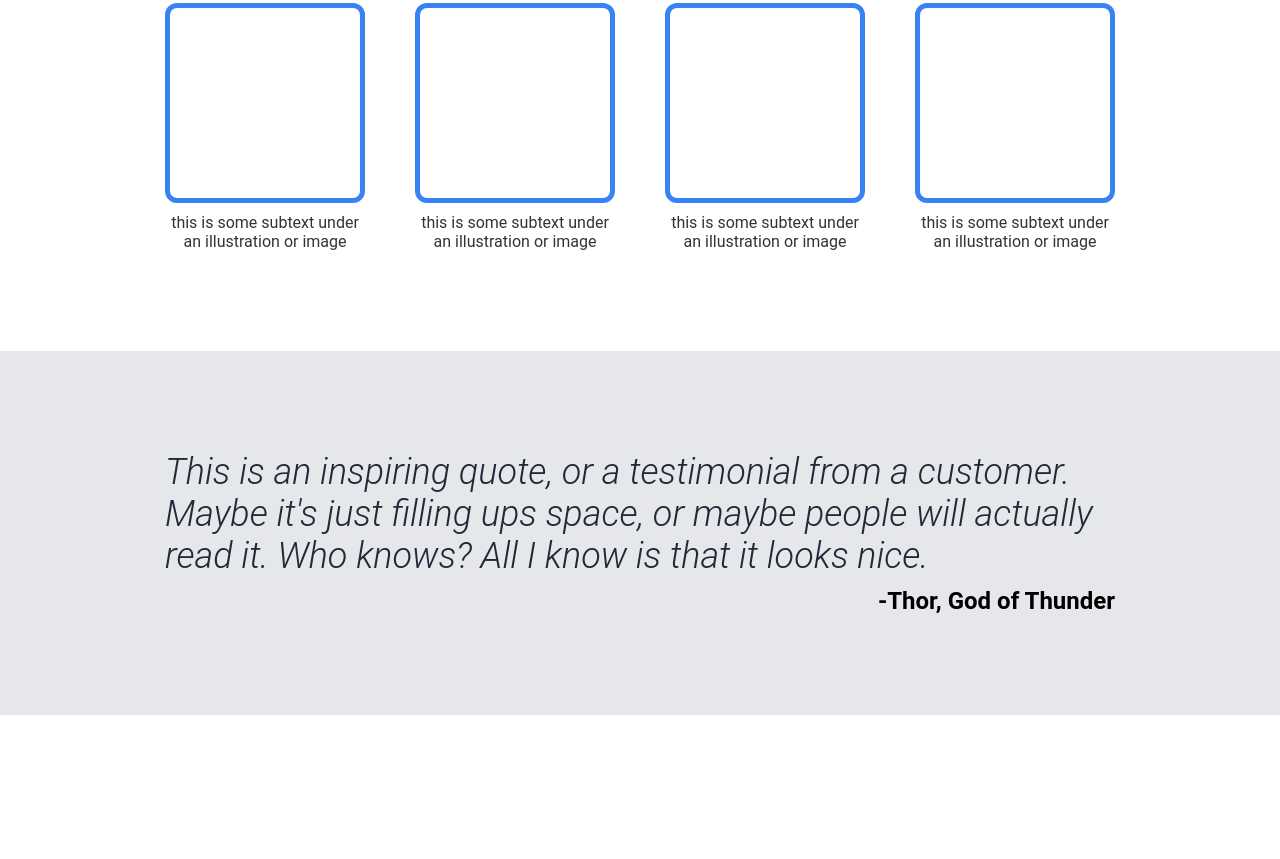
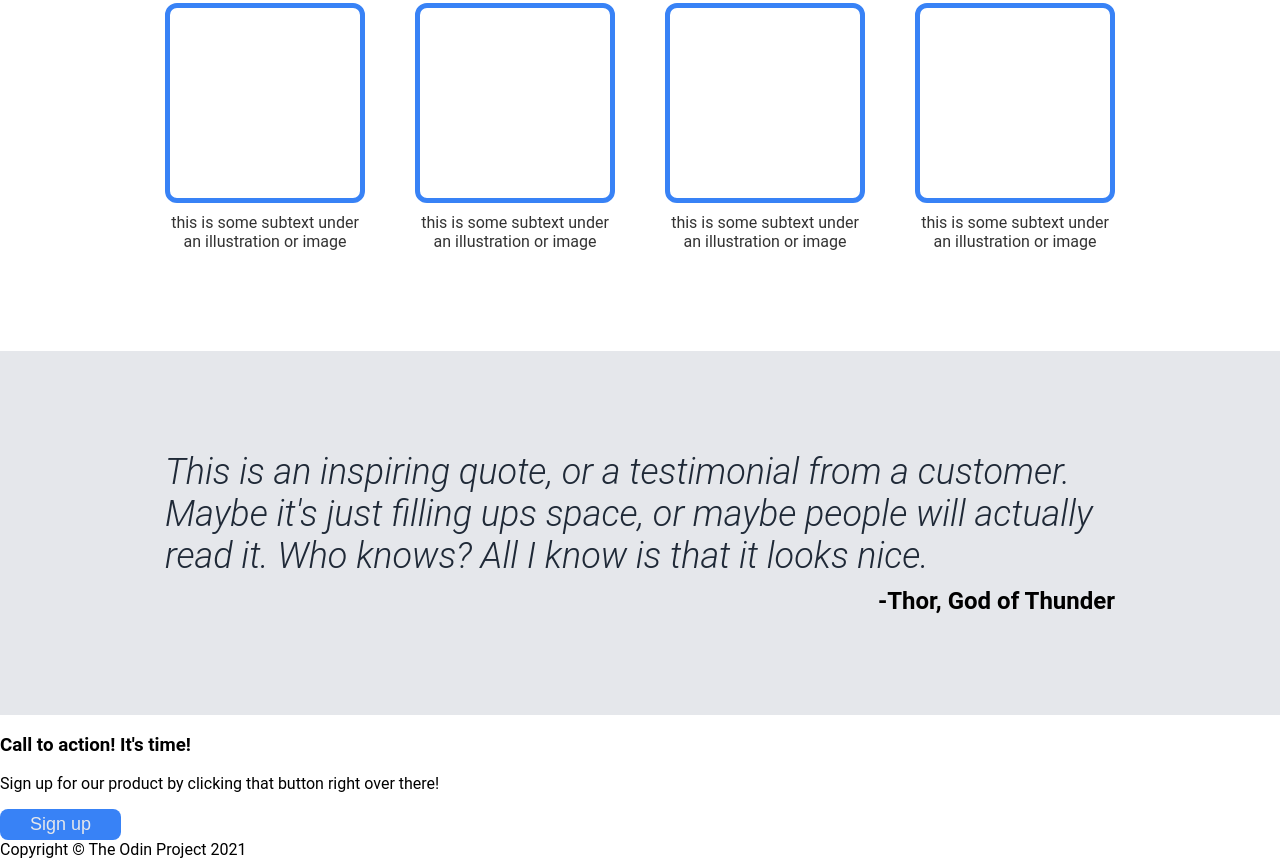
Before and after one commit to yarishilton/TOP-landing-page, a plain HTML site: page index.html in a window 1280 px wide. Shown: the part 629-1488 px from the top of the page. Before the commit the page ends 1344 px from the top, so only its background shows below. Drawn offline with Linux system fonts and the light colour scheme.

Commit message:
Add the fourth section and footer to index.html

```diff
--- a/index.html
+++ b/index.html
@@ -52,5 +52,17 @@
         <blockquote>This is an inspiring quote, or a testimonial from a customer. Maybe it's just filling ups space, or maybe people will actually read it. Who knows? All I know is that it looks nice.</blockquote>
         <p class="name">-Thor, God of Thunder</p>
     </div>
+    <div class="four">
+        <div class="container">
+            <div class="action">
+                <h3>Call to action! It's time!</h3>
+                <p>Sign up for our product by clicking that button right over there!</p>
+            </div>
+            <button>Sign up</button>
+        </div>
+    </div>
+    <div class="footer">
+        Copyright © The Odin Project 2021
+    </div>
 </body>
 </html>
```
